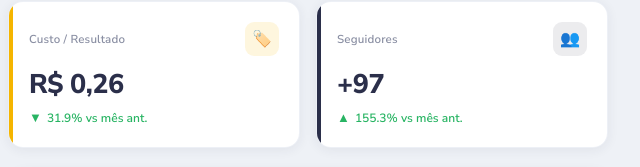
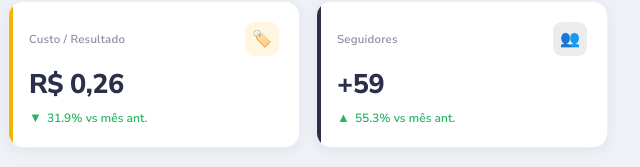
Before and after one commit to CarlosGestor/Dash-Carlos-PSFerragista, a plain HTML site: page index.html in a window 1280 px wide. Shown: the part 168-335 px from the top of the page, 640-1280 px from the left. Drawn offline with nearby package versions, Linux system fonts and the light colour scheme.

Commit message:
Add files via upload

```diff
--- a/data.json
+++ b/data.json
@@ -13,9 +13,9 @@
     {
       "mes": "Maio", "data_inicio": "01/05/2026", "data_termino": "31/05/2026",
       "nome": "[CA - Tráfego - Visita ]",
-      "investimento": 317.90, "impressoes": 60735, "cliques": 1199, "ctr": 1.97,
+      "investimento": 317.90, "impressoes": 60735, "cliques": 1204, "ctr": 1.98,
       "cpc": 0.26, "cpm": 5.23, "alcance": 38489, "frequencia": 1.58,
-      "visitas_perfil": 1229, "custo_resultado": 0.26, "resultados": 1229, "seguidores": 97
+      "visitas_perfil": 1229, "custo_resultado": 0.26, "resultados": 1229, "seguidores": 59
     }
   ],
   "anuncios": [
--- a/index.html
+++ b/index.html
@@ -455,6 +455,7 @@ function renderCampanha() {
     { label:'CTR', valor:fmtPct(s.ctr), icon:'📈', cls:'verde', comp:ant?compHtml(s.ctr,ant.ctr):'' },
     { label:'Frequência', valor:s.frequencia.toFixed(2), icon:'🔁', cls:'navy', comp:ant?compHtml(s.frequencia,ant.frequencia,true):'' },
     { label:'Cliques', valor:fmtNum(s.cliques), icon:'👆', cls:'', comp:ant?compHtml(s.cliques,ant.cliques):'' },
+    { label:'Alcance', valor:fmtNum(s.alcance), icon:'📡', cls:'verde', comp:ant?compHtml(s.alcance,ant.alcance):'' },
   ];
   document.getElementById('cards-campanha').innerHTML = cards.map(c=>`
     <div class="card ${c.cls}">
```
